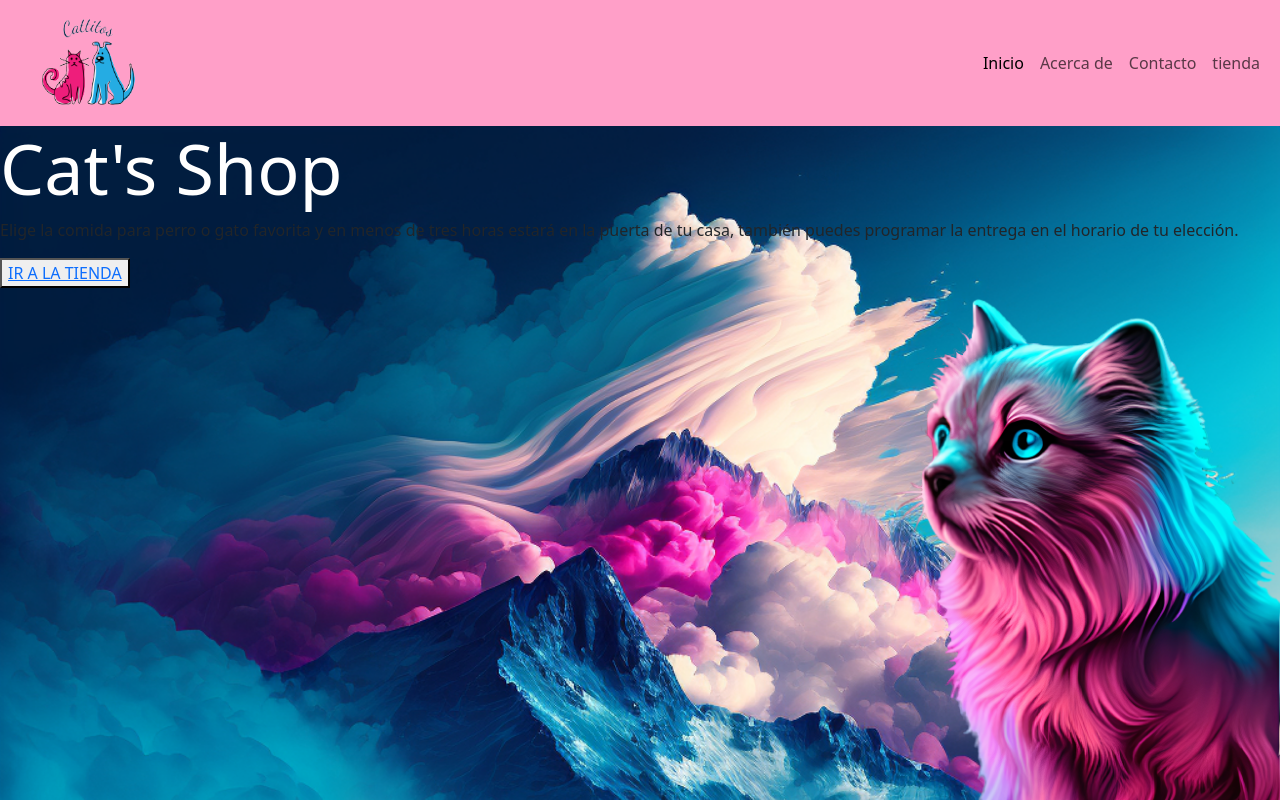
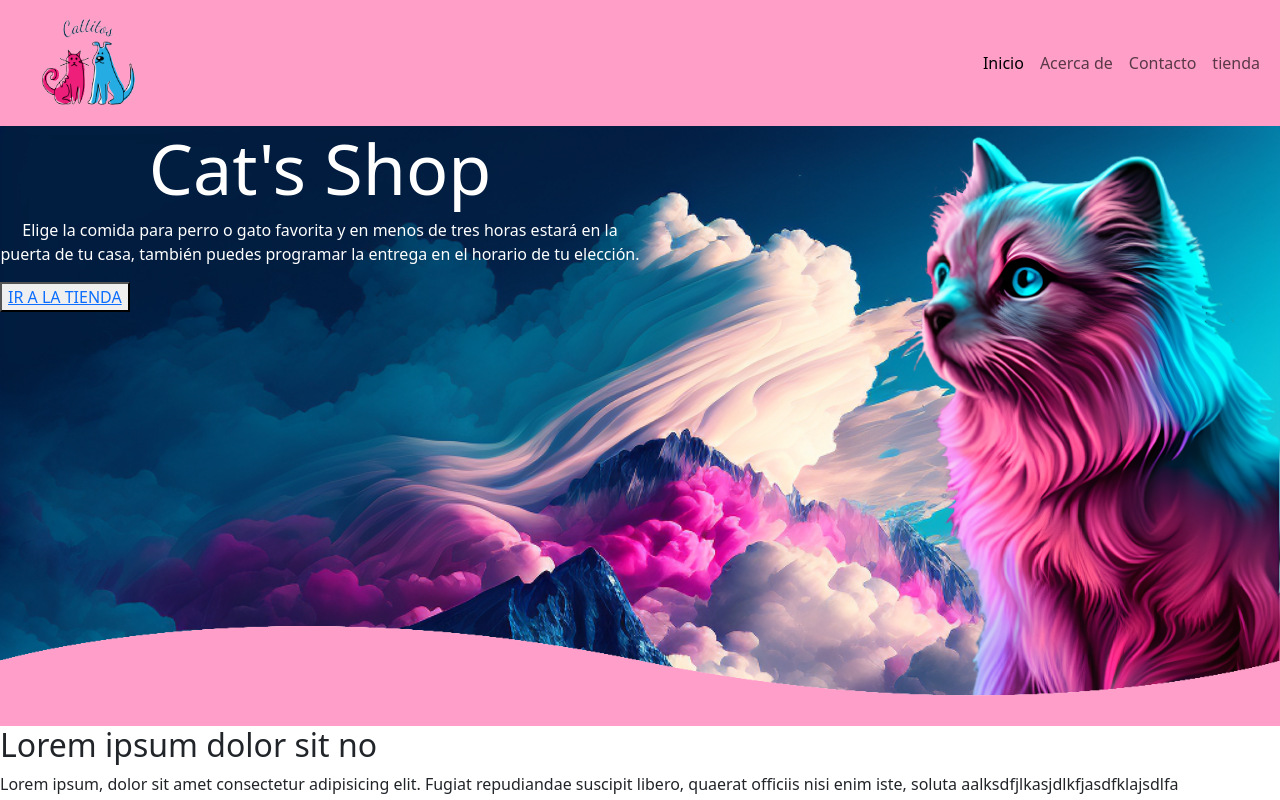
Before and after one commit to Zewuck/Tienda-animales, a React (Create React App) app: page / in a window 1280 px wide. Shown: the top 800 px of the page. Built offline with nearby package versions, Linux system fonts and the light colour scheme.

Commit message:
Fondo inicio resposive

```diff
--- a/public/index.html
+++ b/public/index.html
@@ -9,6 +9,7 @@
       name="description"
       content="Web site created using create-react-app"
     />
+    <link href="https://cdn.jsdelivr.net/npm/bootstrap@5.3.0-alpha1/dist/css/bootstrap.min.css" rel="stylesheet" integrity="sha384-GLhlTQ8iRABdZLl6O3oVMWSktQOp6b7In1Zl3/Jr59b6EGGoI1aFkw7cmDA6j6gD" crossorigin="anonymous">
     <link rel="apple-touch-icon" href="%PUBLIC_URL%/logo192.png" />
     <!--
       manifest.json provides metadata used when your web app is installed on a
@@ -39,5 +40,7 @@
       To begin the development, run `npm start` or `yarn start`.
       To create a production bundle, use `npm run build` or `yarn build`.
     -->
+
+  <script src="https://cdn.jsdelivr.net/npm/bootstrap@5.3.0-alpha1/dist/js/bootstrap.bundle.min.js" integrity="sha384-w76AqPfDkMBDXo30jS1Sgez6pr3x5MlQ1ZAGC+nuZB+EYdgRZgiwxhTBTkF7CXvN" crossorigin="anonymous"></script>
   </body>
 </html>
--- a/src/fondoinicio.css
+++ b/src/fondoinicio.css
@@ -1,6 +1,8 @@
 body {
     margin: 0;
 }
+
+/* ------------------------------------- Nav Bar -------------------------------------- */
 
 .logo {
     width: 130px;
@@ -12,24 +14,35 @@ body {
     background-color: #ff9fc8;
 }
 
-.container-fluid {
-    background-color: #ff9fc8;
-}
+/* ---------------------------------- Pagina inicio fondo ---------------------------------- */
 
 .title {
     color: #fff;
     font-size: 70px;
+    text-align: center;
+    vertical-align: center;
+}
+
+.row {
+    margin: 0px !important;
+    padding: 0px !important;
+    --bs-gutter-x: 0px !important;
+}
+
+.parrafoInicio {
+    color: #fff;
+    text-align: center;
 }
 
 .fondo {
     width: 100%;
-    margin-top: -550px;
     height: 100px;
-    vertical-align: bottom;
+    position: relative;
+    margin-top: 500px;
 }
 
-.fondoGato {
-    position: relative;
+.olaContainer{
+    position: absolute;
 }
 
 .background {
@@ -46,7 +59,6 @@ body {
 .gato-container {
     width: 100%;
     height: 100%;
-    position: relative;
 }
 
 .gato {
@@ -55,8 +67,9 @@ body {
     float: right;
 }
 
+/* ------------------------------------- Pagina Inicio -------------------------------------- */
+
 .next {
-    margin-top: -4px;
     width: 100%;
     height: 100px;
     background-color: #fff;
--- a/src/pages/Inicio.jsx
+++ b/src/pages/Inicio.jsx
@@ -4,18 +4,22 @@ import { Link } from "react-router-dom";
 export function Inicio() {
   return (
     <>
-      <div className="background">
+      <div className="background row">
+        <div className="textoInicioFondo col-sm-12 col-md-6 col-lg-6 col-xl-6">
           <h1 className="title">Cat's Shop</h1>
-        <p>
+          <p className="parrafoInicio">
             Elige la comida para perro o gato favorita y en menos de tres horas
-          estará en la puerta de tu casa, también puedes programar la entrega en
-          el horario de tu elección.
+            estará en la puerta de tu casa, también puedes programar la entrega
+            en el horario de tu elección.
           </p>
           <button>
             <Link to={"/tienda"}>IR A LA TIENDA</Link>
           </button>
-        <div className="gato-container">
+          </div>
+          <div className="gato-container col-sm-12 col-md-6 col-lg-6 col-xl-6">
             <img src={require("../imagen-gato.png")} className="gato" alt="" />
+          </div>
+          <div className="olaContainer">
           <img src={require("../wave-pink.png")} className="fondo" alt="" />
           </div>
       </div>
```
Lines whose indentation alone changed are shown as unchanged.
